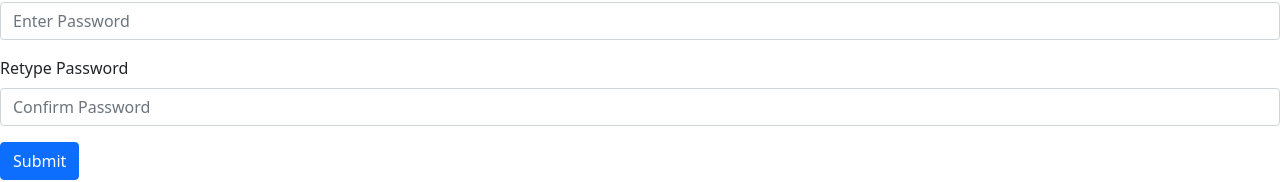
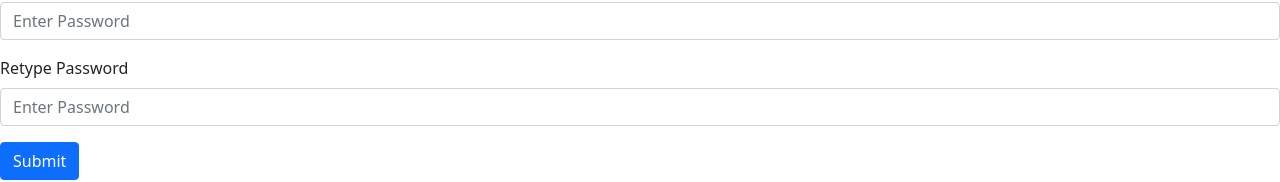
Before and after one commit to swaroopanand10/ebook-management, a React (Create React App) app: page /register in a window 1280 px wide. Shown: the part 282-464 px from the top of the page. Built offline with nearby package versions, Linux system fonts and the light colour scheme.

Commit message:
updated project with a lot of things

```diff
--- a/src/components/register/user.jsx
+++ b/src/components/register/user.jsx
@@ -10,7 +10,7 @@ function Userregister() {
 
   async function registerUser(event){
   event.preventDefault()
-  const response= await fetch('https://localhost:5000/api/register',{
+  const response= await fetch('http://localhost:5000/api/register',{
   method: 'Post',
   headers: {
     'Content-Type': 'application/json',
@@ -60,7 +60,10 @@ function Userregister() {
 
   <Form.Group className="mb-3" controlId= "formGridPassword">
     <Form.Label>Retype Password</Form.Label>
-    <Form.Control value={password} type= "Password" placeholder= "Confirm Password" />
+    <Form.Control
+            value={password}
+            onChange= {(ev) => setPassword(ev.target.value)}
+            type= "Password" placeholder= "Enter Password" />
   </Form.Group>
 
   <Button variant="primary" type="submit">
```
Also changed, not shown: 1 other file (tests, documents, lock files or other folders).
